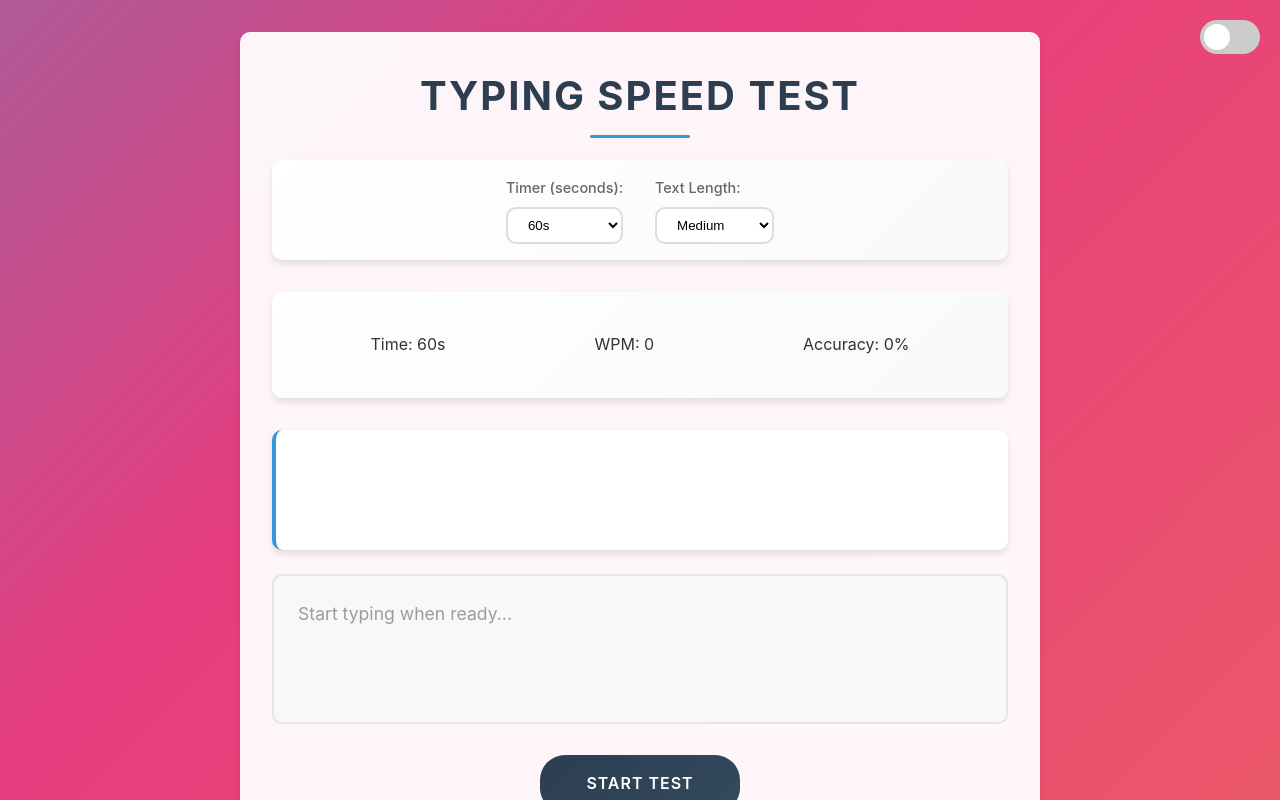
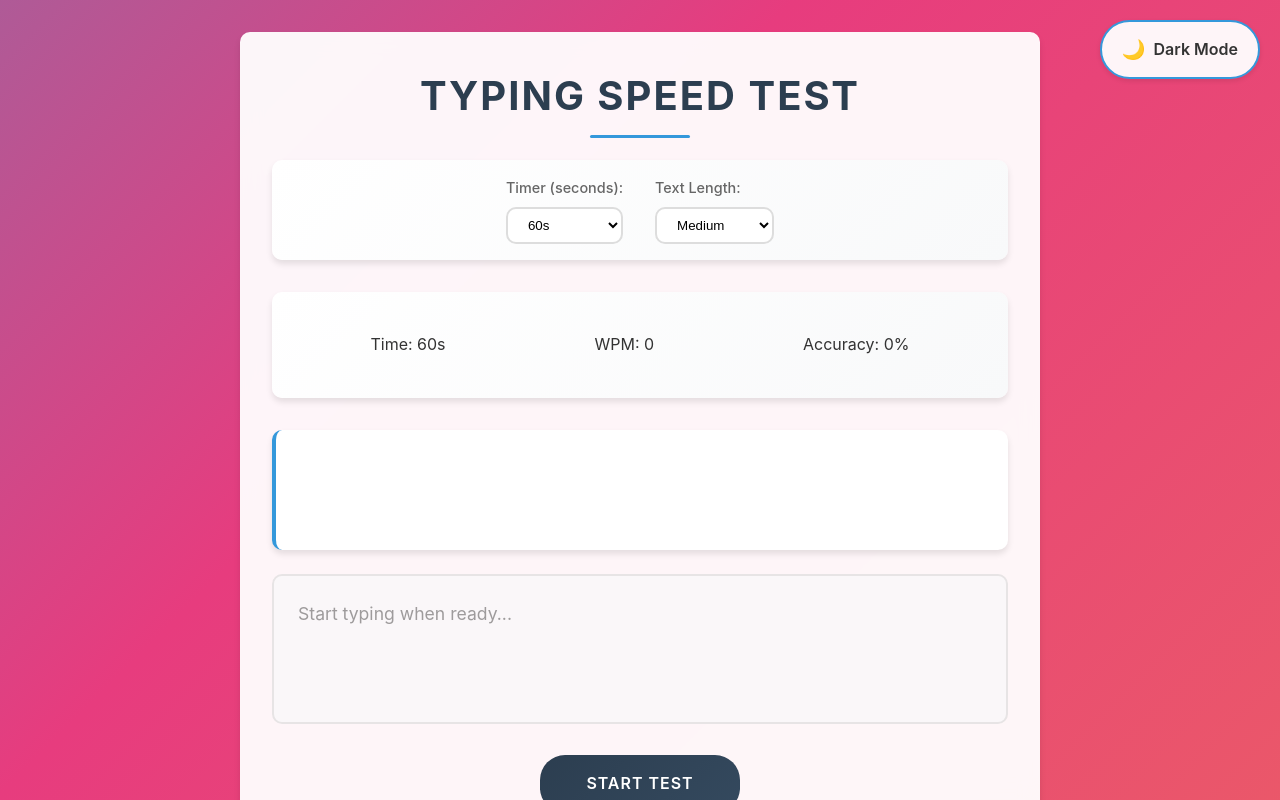
Before and after one commit to Urfellowwebsitebuilder/typing-speed-test, a plain HTML site: page index.html in a window 1280 px wide. Drawn offline with Linux system fonts and the light colour scheme.

Commit message:
Update theme toggle to a cleaner button design

```diff
--- a/css/style.css
+++ b/css/style.css
@@ -418,57 +418,51 @@ body {
     background-color: var(--container-bg);
 }
 
-/* Theme Switch Styles */
-.theme-switch-wrapper {
+/* Theme Toggle Button */
+.theme-toggle {
     position: fixed;
     top: 20px;
     right: 20px;
-    display: flex;
-    align-items: center;
     z-index: 100;
 }
 
-.theme-switch {
-    display: inline-block;
-    height: 34px;
-    width: 60px;
-    position: relative;
+.theme-button {
+    display: flex;
+    align-items: center;
+    gap: 8px;
+    padding: 12px 20px;
+    background: var(--container-bg);
+    border: 2px solid var(--accent-color);
+    border-radius: 50px;
+    color: var(--text-color);
+    font-weight: 600;
+    cursor: pointer;
+    transition: all 0.3s ease;
+    box-shadow: 0 2px 5px rgba(0,0,0,0.1);
 }
 
-.theme-switch input {
-    display: none;
+.theme-button:hover {
+    transform: translateY(-2px);
+    box-shadow: 0 4px 8px rgba(0,0,0,0.2);
+    background: var(--accent-color);
+    color: white;
 }
 
-.slider {
-    background-color: #ccc;
-    bottom: 0;
-    cursor: pointer;
-    left: 0;
-    position: absolute;
-    right: 0;
-    top: 0;
-    transition: .4s;
-    border-radius: 34px;
+.theme-button:active {
+    transform: translateY(0);
 }
 
-.slider:before {
-    background-color: #fff;
-    bottom: 4px;
-    content: "";
-    height: 26px;
-    left: 4px;
-    position: absolute;
-    transition: .4s;
-    width: 26px;
-    border-radius: 50%;
+.theme-icon {
+    font-size: 1.2rem;
+    transition: transform 0.5s ease;
 }
 
-input:checked + .slider {
-    background-color: var(--accent-color);
+[data-theme="dark"] .theme-icon {
+    transform: rotate(360deg);
 }
 
-input:checked + .slider:before {
-    transform: translateX(26px);
+[data-theme="dark"] .theme-text {
+    content: "Light Mode";
 }
 
 /* Footer Styles */
--- a/index.html
+++ b/index.html
@@ -69,11 +69,11 @@
         </div>
     </div>
 
-    <div class="theme-switch-wrapper">
-        <label class="theme-switch" for="checkbox">
-            <input type="checkbox" id="checkbox" />
-            <div class="slider round"></div>
-        </label>
+    <div class="theme-toggle">
+        <button id="themeButton" class="theme-button">
+            <span class="theme-icon">🌙</span>
+            <span class="theme-text">Dark Mode</span>
+        </button>
     </div>
 
     <footer class="footer">
--- a/js/main.js
+++ b/js/main.js
@@ -99,24 +99,25 @@ document.addEventListener('DOMContentLoaded', () => {
 });
 
 // Dark mode toggle functionality
-const toggleSwitch = document.querySelector('#checkbox');
+const themeButton = document.getElementById('themeButton');
+const themeIcon = themeButton.querySelector('.theme-icon');
+const themeText = themeButton.querySelector('.theme-text');
 const currentTheme = localStorage.getItem('theme');
 
+// Set initial theme
 if (currentTheme) {
     document.documentElement.setAttribute('data-theme', currentTheme);
-    if (currentTheme === 'dark') {
-        toggleSwitch.checked = true;
-    }
+    updateThemeButton(currentTheme === 'dark');
 }
 
-function switchTheme(e) {
-    if (e.target.checked) {
-        document.documentElement.setAttribute('data-theme', 'dark');
-        localStorage.setItem('theme', 'dark');
-    } else {
-        document.documentElement.setAttribute('data-theme', 'light');
-        localStorage.setItem('theme', 'light');
-    }
+themeButton.addEventListener('click', () => {
+    const isDark = document.documentElement.getAttribute('data-theme') === 'dark';
+    document.documentElement.setAttribute('data-theme', isDark ? 'light' : 'dark');
+    localStorage.setItem('theme', isDark ? 'light' : 'dark');
+    updateThemeButton(!isDark);
+});
+
+function updateThemeButton(isDark) {
+    themeIcon.textContent = isDark ? '☀️' : '🌙';
+    themeText.textContent = isDark ? 'Light Mode' : 'Dark Mode';
 }
-
-toggleSwitch.addEventListener('change', switchTheme);
```
